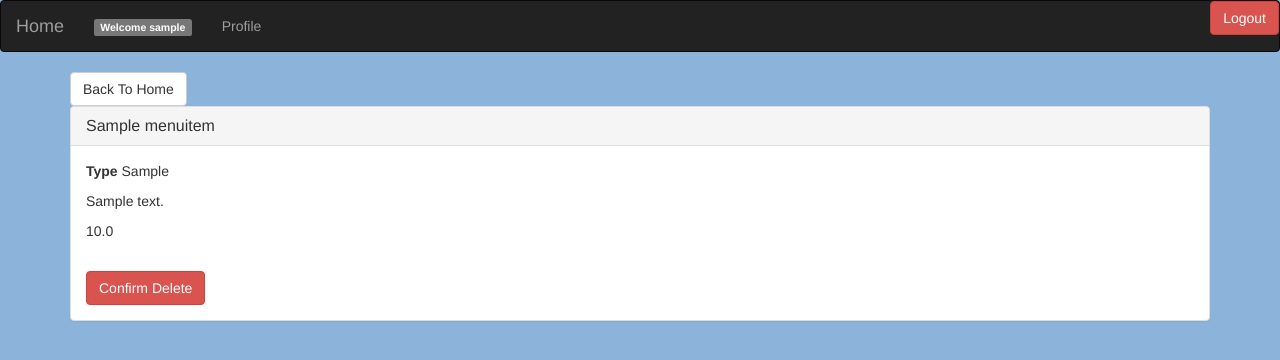
After one commit to KiaraRaynS/restaurant_app-07-07-16, a Django app: a page that uses mightyrestaurant/appmightyrestaurant/templates/base.html in a window 1280 px wide. The commit adds this page. Shown: the top 360 px of the page. Run offline with Django 3.2, Linux system fonts and the light colour scheme; a user stored in the database is signed in; tables that the repository leaves empty hold one stand-in row (values such as "Sample post"); some libraries are stand-ins or nearby versions.

Commit message:
Delete Menu Items now available

```diff
--- a/mightyrestaurant/appmightyrestaurant/models.py
+++ b/mightyrestaurant/appmightyrestaurant/models.py
@@ -18,6 +18,7 @@ class Worker(models.Model):
 
 class FoodType(models.Model):
     category = models.CharField(max_length=50)
+    ordernumber = models.IntegerField()
 
     def __str__(self):
         return str(self.category)
--- /dev/null
+++ b/mightyrestaurant/appmightyrestaurant/templates/appmightyrestaurant/menuitem_confirm_delete.html
@@ -0,0 +1,20 @@
+{% extends 'base.html' %}
+
+{% block bodycontent %}
+<a class='btn btn-default' href={% url 'indexview' %}>Back To Home</a>
+<div class="panel panel-default">
+  <div class="panel-heading">
+    <h2 class="panel-title">{{ menuitem.title }}</h2>
+  </div>
+  <div class="panel-body">
+    <p><b>Type</b>  {{ menuitem.foodtype }}</p>
+    <p>{{ menuitem.description }}</p>
+    <p>{{ menuitem.price }}</p>
+    <br>
+    <form type='' method='post'>
+      {% csrf_token %}
+      <input class='btn btn-danger' type='submit' value='Confirm Delete'>
+    </form>
+  </div>
+</div>
+{% endblock %}
--- a/mightyrestaurant/appmightyrestaurant/templates/base.html
+++ b/mightyrestaurant/appmightyrestaurant/templates/base.html
@@ -13,6 +13,7 @@
   <!-- If Logged In -->
   {% if request.user.is_authenticated %}
   <ul class='nav navbar-nav'>
+    <li> <div class='navbar-text'><p class='label label-default'> Welcome {{ user }}</p></div></li>
     <li><a class='navbar-nav' href="{% url 'profileview' %}">Profile</a></li>
     <div style="position: absolute; right: 0"><a class='btn btn-danger' href="{% url 'logout' %}?next=/">Logout</a></div>
   </ul>
--- a/mightyrestaurant/appmightyrestaurant/templates/indexview.html
+++ b/mightyrestaurant/appmightyrestaurant/templates/indexview.html
@@ -1,7 +1,5 @@
 {% extends 'base.html' %}
 {% block bodycontent %}
-<h2>Welcome {{user}} | {{worker.workertype}}</h2>
-  <hr>
 
   <!-- If Owner -->
   {% if worker.workertype == 'owner' %}
@@ -19,7 +17,7 @@
             <h4><p>{{ food.title }}</p></h4>
             <a href="{% url 'updatemenuitemview' food.id %}" class='btn btn-success'>Update</a>
             <!-- NEEDS TO BE WIRED -->
-            <a href="" class='btn btn-danger'>Delete</a>
+            <a href="{% url 'deletemenuitemview' food.id %}" class='btn btn-danger'>Delete</a>
           {% endif %}
           {% endfor %}
         </div>
--- a/mightyrestaurant/appmightyrestaurant/views.py
+++ b/mightyrestaurant/appmightyrestaurant/views.py
@@ -1,5 +1,5 @@
 from django.shortcuts import render
-from django.views.generic import TemplateView, CreateView, UpdateView
+from django.views.generic import TemplateView, CreateView, UpdateView, DeleteView
 from django.contrib.auth.models import User
 from django.contrib.auth.forms import UserCreationForm
 from appmightyrestaurant.models import Worker, MenuItem, Order, FoodType
@@ -19,7 +19,7 @@ class IndexView(TemplateView):
             if worker.workertype == 'owner':
                 context = {
                         'worker': worker,
-                        'foodtypes': FoodType.objects.all(),
+                        'foodtypes': FoodType.objects.all().order_by('ordernumber'),
                         'items': MenuItem.objects.all(),
                         }
                 return context
@@ -93,3 +93,10 @@ class UpdateFoodTypeView(UpdateView):
     template_name = 'updatefoodtypeview.html'
     fields = ['category']
     success_url = '/'
+
+
+class DeleteMenuItemView(DeleteView):
+
+    def get_object(self):
+        menuitem = MenuItem.objects.get(id=self.kwargs['pk'])
+        return menuitem
--- a/mightyrestaurant/mightyrestaurant/urls.py
+++ b/mightyrestaurant/mightyrestaurant/urls.py
@@ -4,7 +4,7 @@ from django.contrib import admin
 from appmightyrestaurant.views import IndexView, RegisterView, ProfileView
 from appmightyrestaurant.views import UpdateMenuItemView
 # Owner related Views
-from appmightyrestaurant.views import CreateMenuItemView, CreateFoodTypeView, UpdateFoodTypeView
+from appmightyrestaurant.views import CreateMenuItemView, DeleteMenuItemView, UpdateFoodTypeView, CreateFoodTypeView
 
 
 urlpatterns = [
@@ -18,6 +18,7 @@ urlpatterns = [
     # Owner actions
     url(r'^newmenuitem/(?P<pk>\d+)$', CreateMenuItemView.as_view(), name='createmenuitemview'),
     url(r'^updatemenu/(?P<pk>\d+)/$', UpdateMenuItemView.as_view(), name='updatemenuitemview'),
+    url(r'^deletemenuitem/(?P<pk>\d+)/$', DeleteMenuItemView.as_view(), name='deletemenuitemview'),
     url(r'^newcategory/$', CreateFoodTypeView.as_view(), name='createfoodtypeview'),
     url(r'^updatefoodtype/(?P<pk>\d+)/$', UpdateFoodTypeView.as_view(), name='updatefoodtypeview'),
 ]
```
Also changed, not shown: mightyrestaurant/appmightyrestaurant/migrations/0007_foodtype_ordernumber.py (added).
